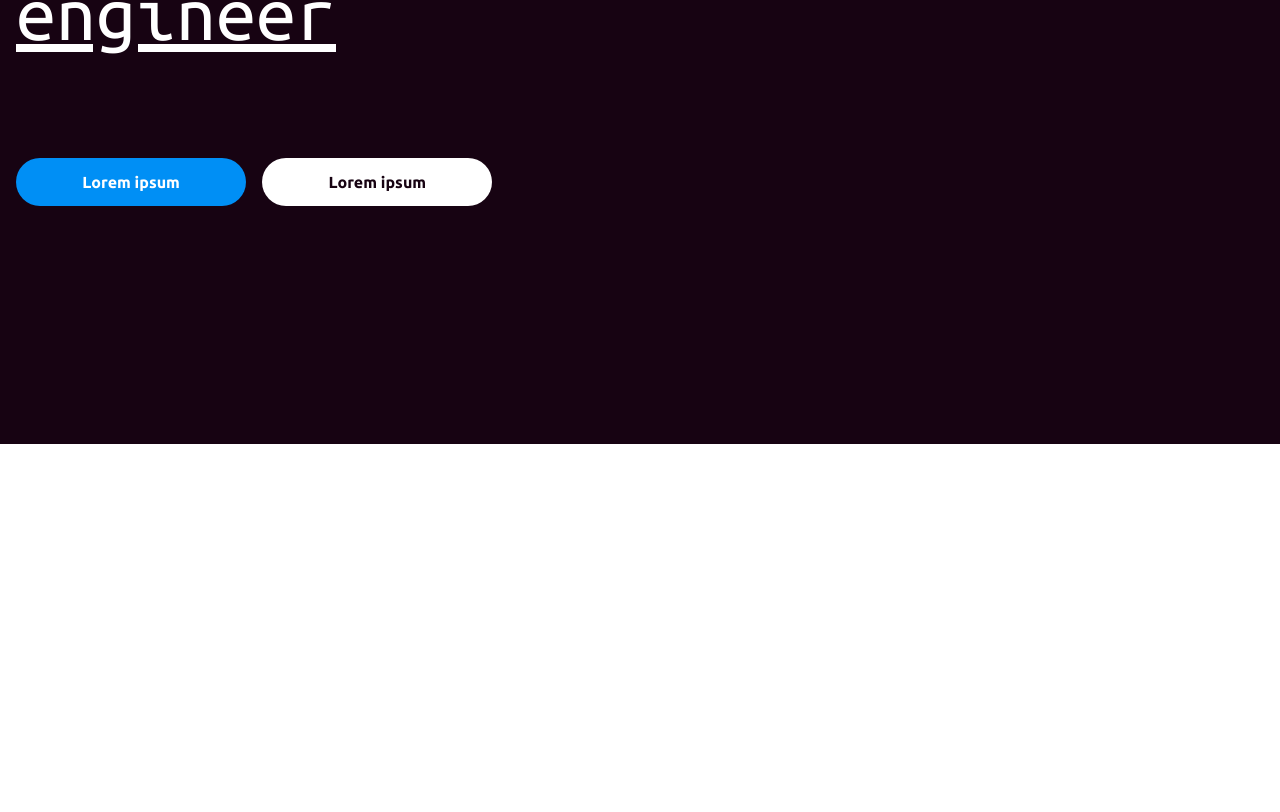
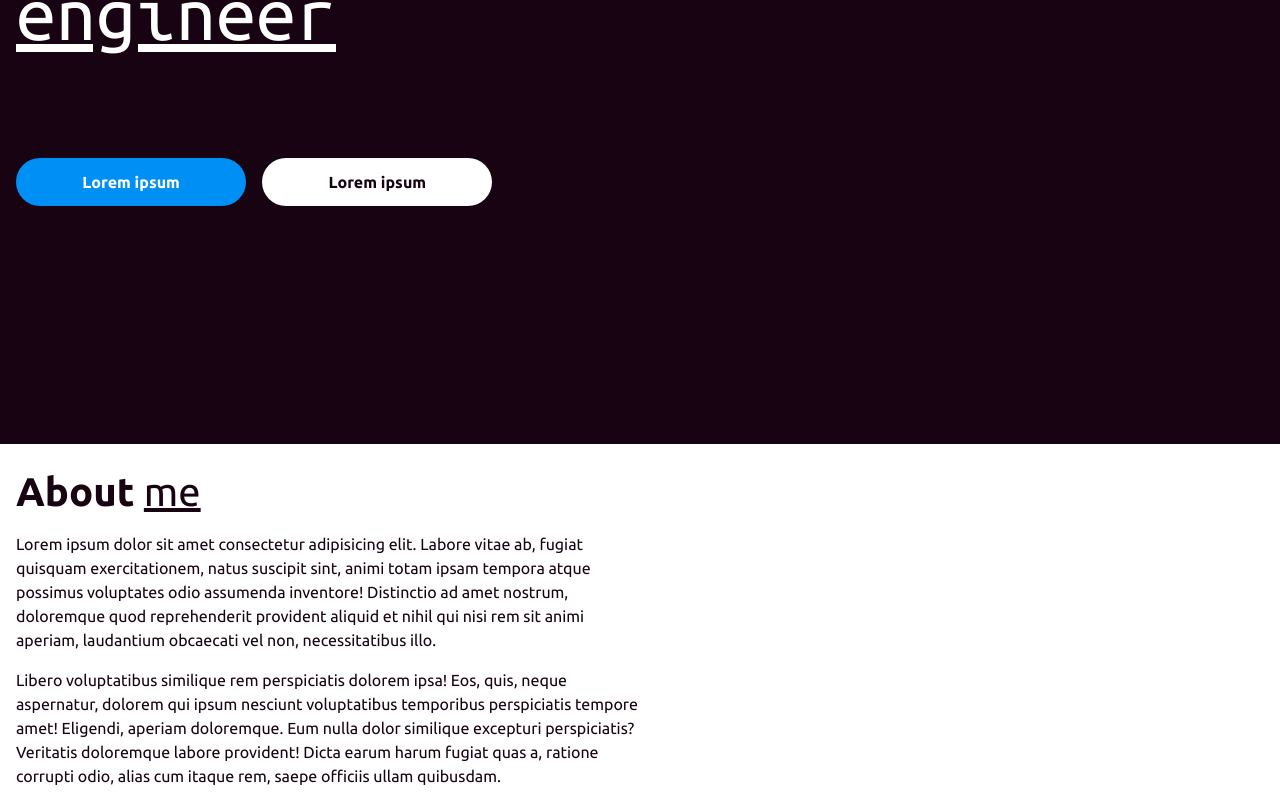
Before and after one commit to ppozniak/ppozniak-dev, a Next.js app: page / in a window 1280 px wide. Shown: the part 356-1168 px from the top of the page. Before the commit the page ends 800 px from the top, so only its background shows below. Built offline with nearby package versions, Linux system fonts and the light colour scheme.

Commit message:
WIP about section

```diff
--- /dev/null
+++ b/components/sections/about/index.tsx
@@ -0,0 +1,32 @@
+export const About = () => {
+  return (
+    <section className="bg-white text-black">
+      <div className="container flex flex-col md:flex-row justify-between py-6">
+        <div className="basis-1/2 space-y-4">
+          <h2 className="text-3xl">
+            <span className="font-bold">About</span>{" "}
+            <span className="underline">me</span>
+          </h2>
+          <p>
+            Lorem ipsum dolor sit amet consectetur adipisicing elit. Labore
+            vitae ab, fugiat quisquam exercitationem, natus suscipit sint, animi
+            totam ipsam tempora atque possimus voluptates odio assumenda
+            inventore! Distinctio ad amet nostrum, doloremque quod reprehenderit
+            provident aliquid et nihil qui nisi rem sit animi aperiam,
+            laudantium obcaecati vel non, necessitatibus illo.
+          </p>
+          <p>
+            Libero voluptatibus similique rem perspiciatis dolorem ipsa! Eos,
+            quis, neque aspernatur, dolorem qui ipsum nesciunt voluptatibus
+            temporibus perspiciatis tempore amet! Eligendi, aperiam doloremque.
+            Eum nulla dolor similique excepturi perspiciatis? Veritatis
+            doloremque labore provident! Dicta earum harum fugiat quas a,
+            ratione corrupti odio, alias cum itaque rem, saepe officiis ullam
+            quibusdam.
+          </p>
+        </div>
+        <div className="basis-1/2">{/* @TODO: Add image here */}</div>
+      </div>
+    </section>
+  );
+};
--- a/components/sections/hero/index.tsx
+++ b/components/sections/hero/index.tsx
@@ -31,6 +31,7 @@ export const Hero = () => {
         {/* @TODO: What about images on mobile? */}
         <div className="hidden md:block">{/* @TODO: Add images */}</div>
       </div>
+      {/* @TODO: Add wavy border */}
     </section>
   );
 };
--- a/pages/index.tsx
+++ b/pages/index.tsx
@@ -1,4 +1,5 @@
 import Head from "next/head";
+import { About } from "../components/sections/about";
 import { Hero } from "../components/sections/hero";
 
 export default function Home() {
@@ -8,6 +9,7 @@ export default function Home() {
         <title>ppozniak.dev</title>
       </Head>
       <Hero />
+      <About />
     </>
   );
 }
```
